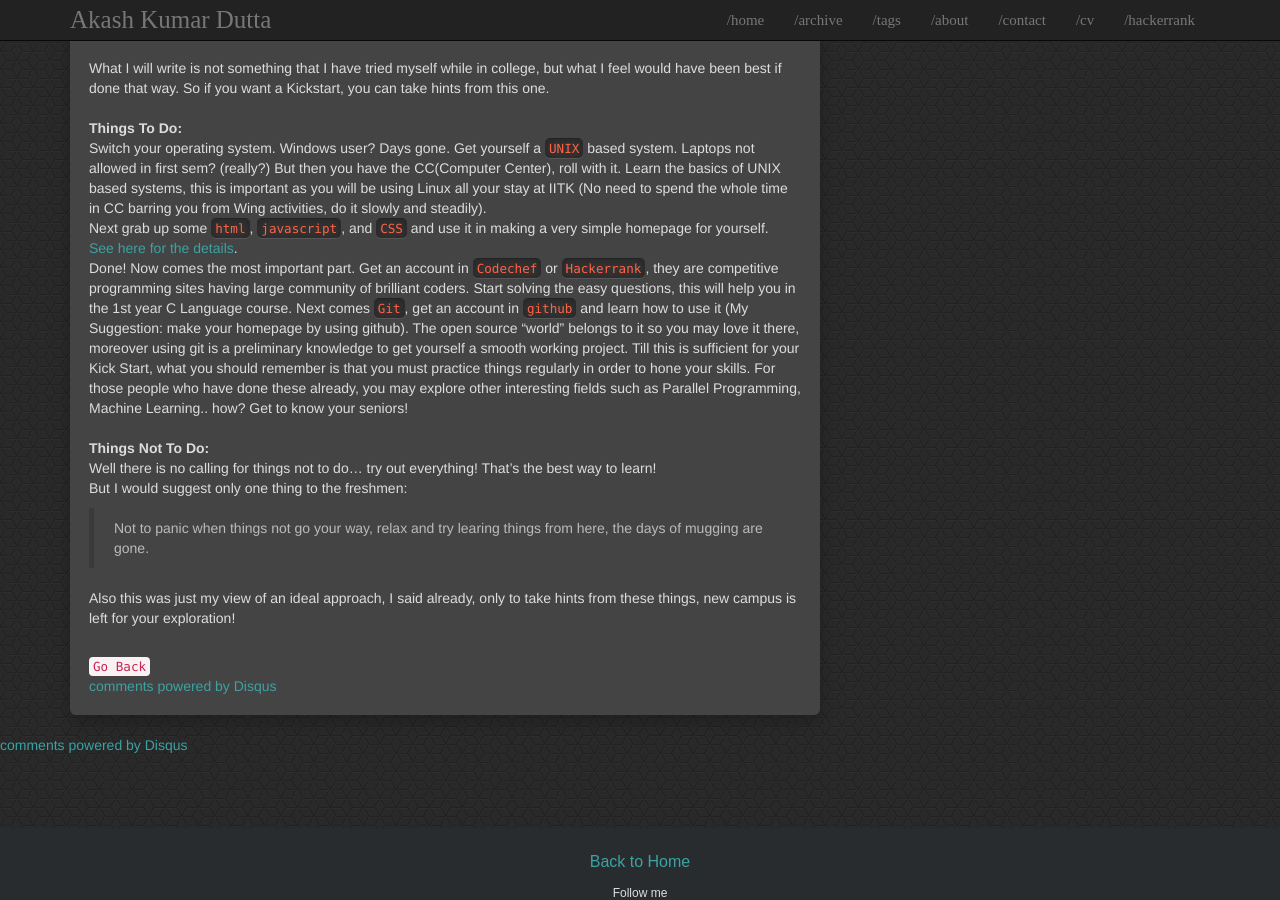
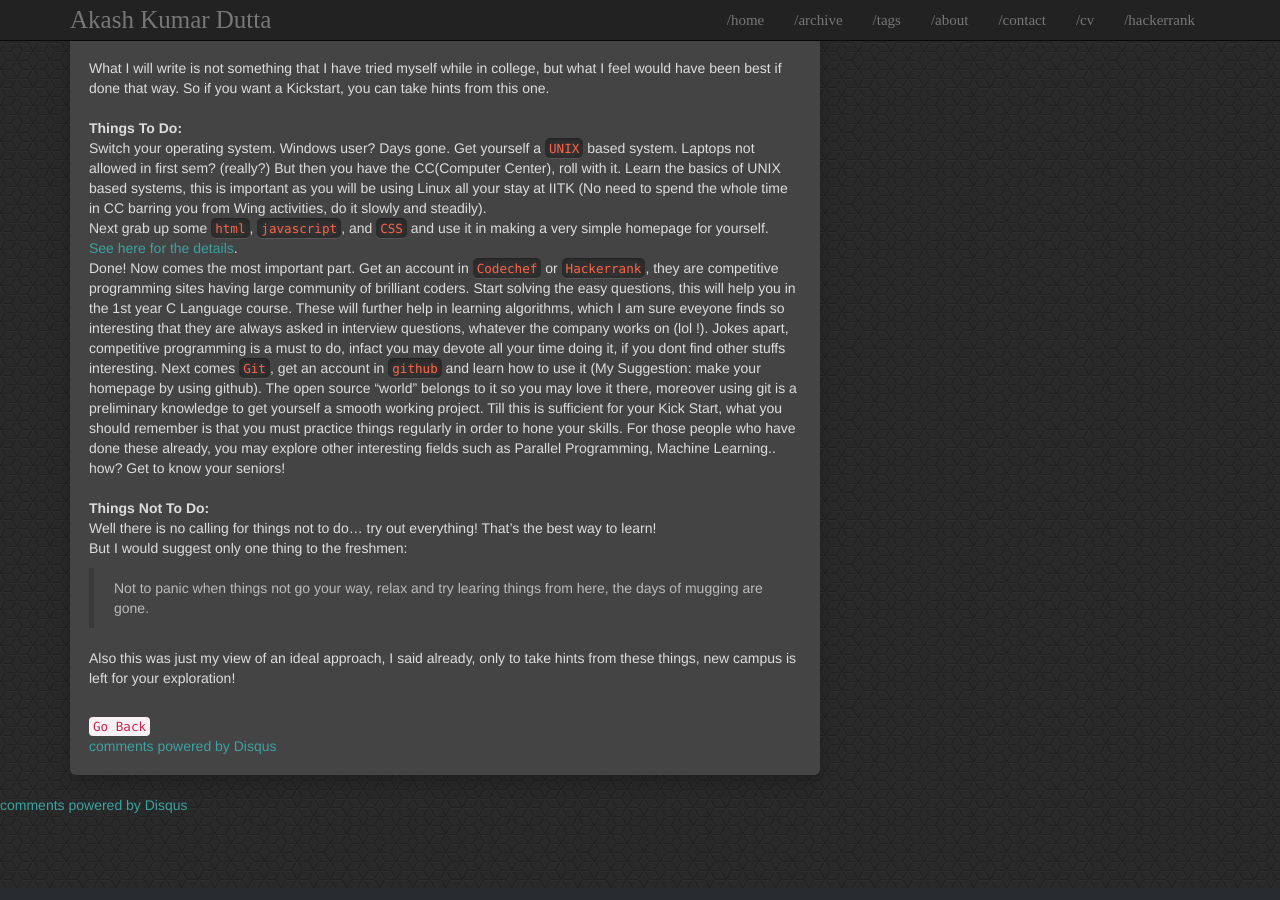
Before and after one commit to AkashKrDutta/AkashKrDutta-dark.github.io, a Jekyll site: the page built from _posts/2017-1-17-The-kickstart.md, in a window 1280 px wide and 900 px high, scrolled down 344 px. Built offline with Jekyll 4.4.1, drawn with Linux system fonts in a browser that asks for light colours; comment, search, counter and statistics services are not loaded.

Commit message:
Kickstart update

```diff
--- a/_posts/2017-1-17-The-kickstart.md
+++ b/_posts/2017-1-17-The-kickstart.md
@@ -20,7 +20,7 @@ What I will write is not something that I have tried myself while in college, bu
 Switch your operating system. Windows user? Days gone. Get yourself a <code>UNIX</code> based system. Laptops not allowed in first sem? (really?) But then you have the CC(Computer Center), roll with it. Learn the basics of UNIX based systems, this is important as you will be using Linux all your stay at IITK (No need to spend the whole time in CC barring you from Wing activities, do it slowly and steadily).
 Next grab up some <code>html</code>, <code>javascript</code>, and <code>CSS</code> and use it in making a very simple homepage for yourself.
 [See here for the details](http://www.iitk.ac.in/cc/homepage/).
-Done! Now comes the most important part. Get an account in <code>Codechef</code> or <code>Hackerrank</code>, they are competitive programming sites having large community of brilliant coders. Start solving the easy questions, this will help you in the 1st year C Language course. Next comes <code>Git</code>, get an account in <code>github</code> and learn how to use it (My Suggestion: make your homepage by using github). The open source "world" belongs to it so you may love it there, moreover using git is a preliminary knowledge to get yourself a smooth working project. Till this is sufficient for your Kick Start, what you should remember is that you must practice things regularly in order to hone your skills. For those people who have done these already, you may explore other interesting fields such as Parallel Programming, Machine Learning.. how? Get to know your seniors!<br>
+Done! Now comes the most important part. Get an account in <code>Codechef</code> or <code>Hackerrank</code>, they are competitive programming sites having large community of brilliant coders. Start solving the easy questions, this will help you in the 1st year C Language course. These will further help in learning algorithms, which I am sure eveyone finds so interesting that they are always asked in interview questions, whatever the company works on (lol !). Jokes apart, competitive programming is a must to do, infact you may devote all your time doing it, if you dont find other stuffs interesting. Next comes <code>Git</code>, get an account in <code>github</code> and learn how to use it (My Suggestion: make your homepage by using github). The open source "world" belongs to it so you may love it there, moreover using git is a preliminary knowledge to get yourself a smooth working project. Till this is sufficient for your Kick Start, what you should remember is that you must practice things regularly in order to hone your skills. For those people who have done these already, you may explore other interesting fields such as Parallel Programming, Machine Learning.. how? Get to know your seniors!<br>
 **Things Not To Do:**
 Well there is no calling for things not to do... try out everything! That's the best way to learn!
 But I would suggest only one thing to the freshmen:<br>
```
